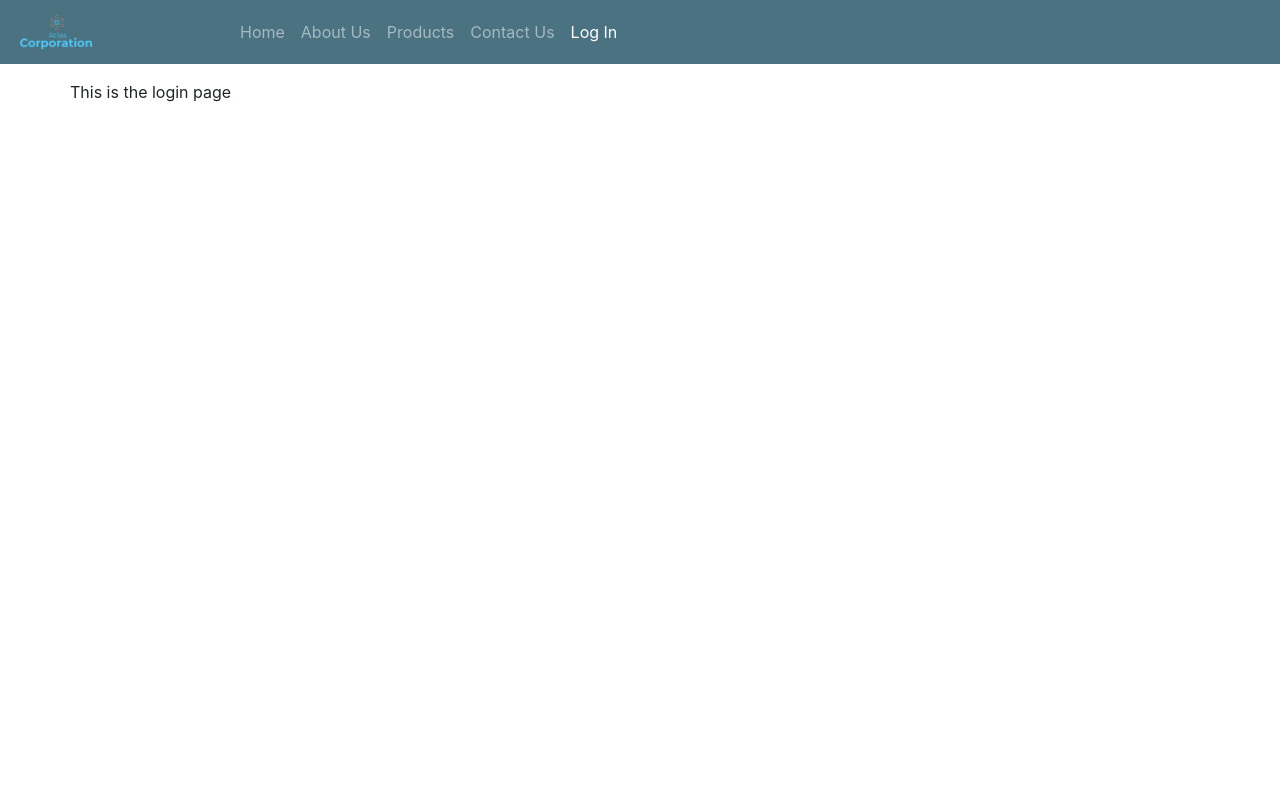
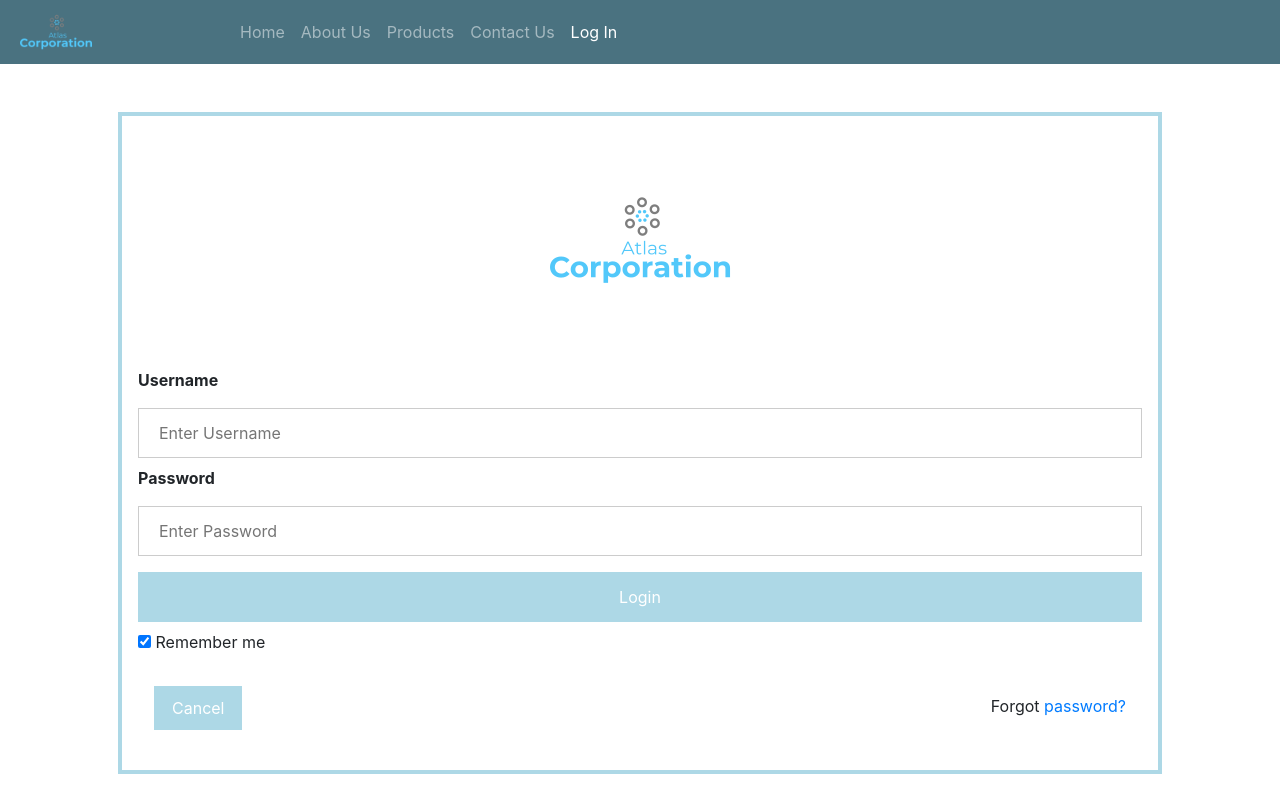
Before and after one commit to acp21/CS3500-Harsh-Adam, a PHP site: page /log_in.html in a window 1280 px wide. Before the commit the page ends 102 px from the top, so only its background shows below. Run offline with PHP 8.4, Linux system fonts and the light colour scheme.

Commit message:
worked on login page

```diff
--- /dev/null
+++ b/css/footer.css
@@ -0,0 +1,6 @@
+footer
+{
+	font-style: bold;
+	background-color: #4A7280;
+	margin: 1em 0em 0em 0em;
+}
--- a/css/log_in.css
+++ b/css/log_in.css
@@ -0,0 +1,65 @@
+form
+{
+  border: 0.3em solid lightblue;
+  margin: 1em 2em 1em 2em;
+}
+
+input[type=text],input[type=password]
+{
+  width: 100%;
+  padding: 0.75em 1.25em;
+  margin: 0.5em 0em;
+  display: inline-block;
+  border: 1px solid #ccc;
+  box-sizing: border-box;
+}
+
+button
+{
+	background-color: lightblue;
+	color: white;
+	padding: 0.8em 1.5em;
+	margin: 0.5em 0em;
+	border: none;
+	cursor: pointer;
+	width: 100%;
+}
+
+button:hover
+{
+	opacity: 0.8;
+}
+
+.cancel_button
+{
+	width: auto;
+	padding: 0.625em 1.125em;
+	margin-left: 0em;
+	background-color: lightblue;
+}
+
+.form_picture
+{
+	text-align: center;
+	margin: 1.5em 0em 0.75em 0em;
+}
+
+.container
+{
+	padding: 1em;
+}
+
+span.password
+{
+	float: right;
+	padding-top: 1em;
+}
+
+footer
+{
+  position: absolute;
+  bottom: 0;
+  width: 100%;
+  height: 2.5em;
+
+}
--- a/log_in.html
+++ b/log_in.html
@@ -36,10 +36,39 @@
     </nav>
   </div>
 
-  <div class="row"><p>This is the login page</p></div>
+  <form action="action_page.php" method="post">
+    <div class="form_picture">
+        <img src="images/Company Logo.png" alt="Atlas Corporation" title="Atlas Corporation">
+    </div>
+
+    <div class="container">
+
+      <label><b>Username</b></label>
+      <input type="text" placeholder="Enter Username" name="username" required>
+
+      <label><b>Password</b></label>
+      <input type="password" placeholder="Enter Password" name="password" required>
+
+      <button type="submit">Login</button>
+
+      <label>
+        <input type="checkbox" checked="checked" name="remember_me"> Remember me
+      </label>
+
+      <div class="container cancel">
+
+        <button type="button" class="cancel_button">Cancel</button>
+
+        <span class="password">Forgot <a href="#">password?</a></span>
+
+      </div>
+
+    </div>
 
 
-</div>
+
+  </form>
 
 </body>
+
 </html>
```
Also changed, not shown: css/index.css (+0 -7 lines).
